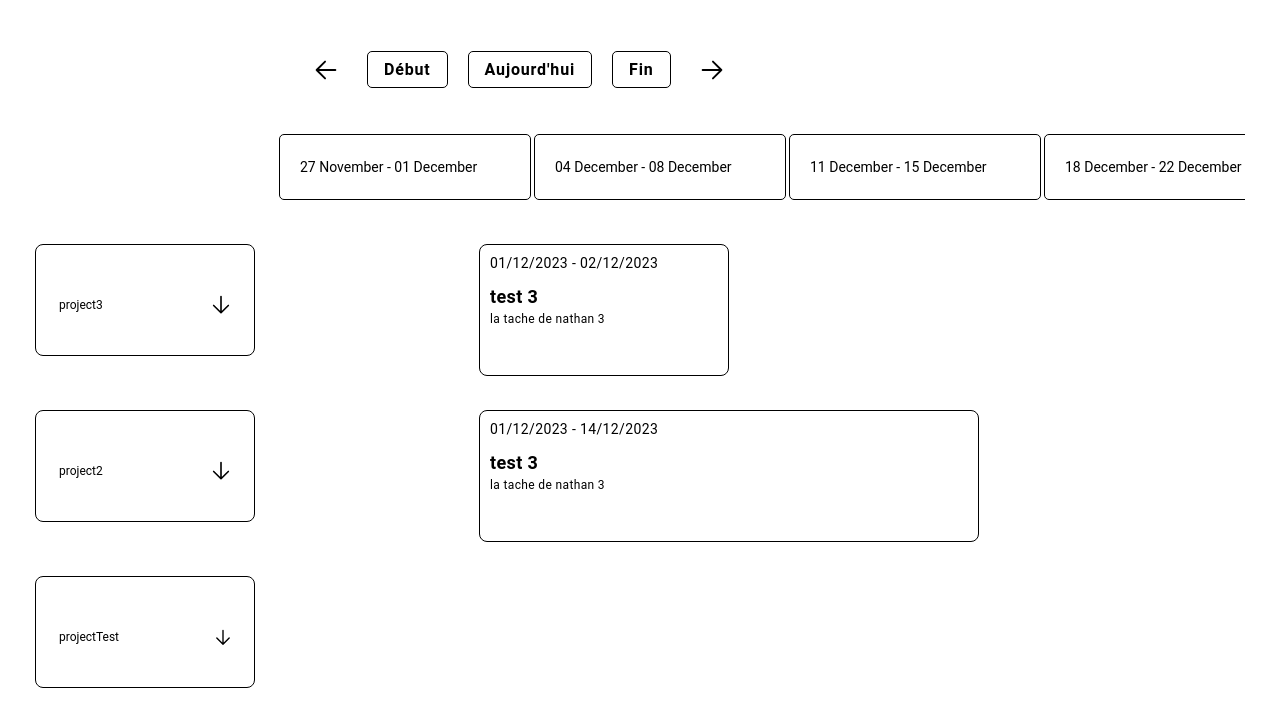
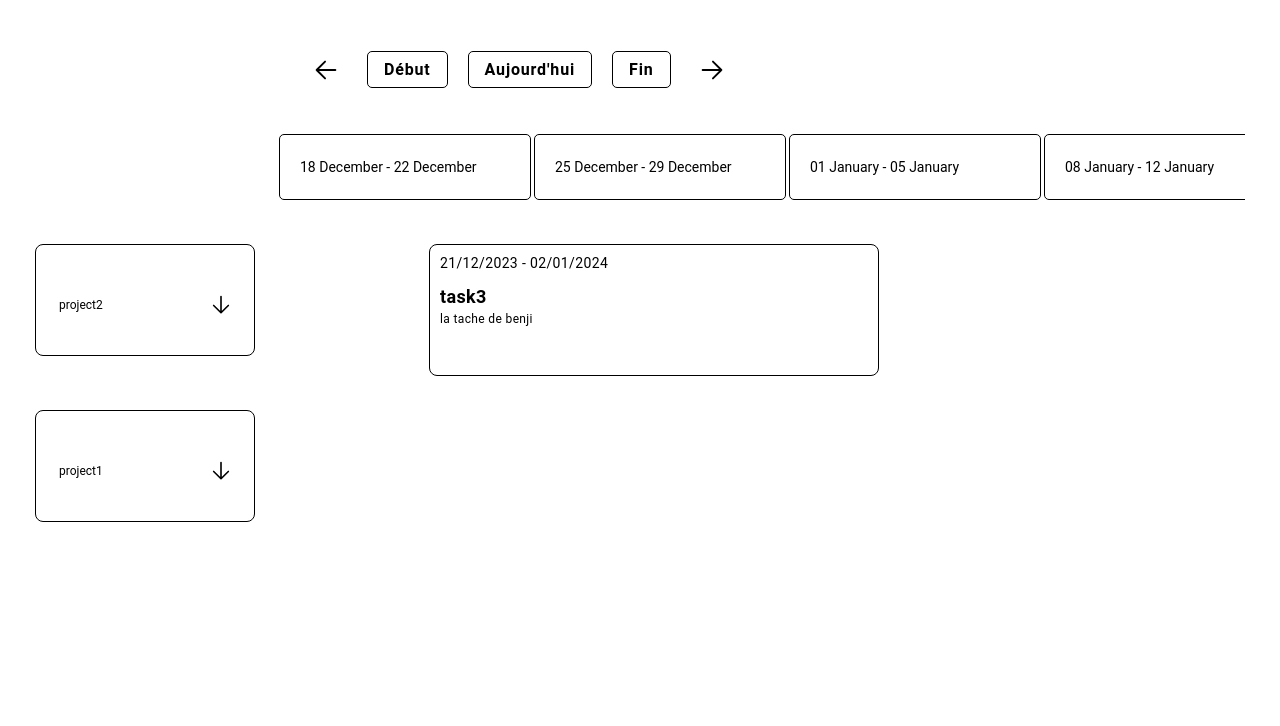
Before and after one commit to nathanszig/react-gantt, a React (Create React App) app: page / in a window 1280 px wide. Shown: the top 726 px of the page. Built offline with nearby package versions, Linux system fonts and the light colour scheme.

Commit message:
Add console log to fix trandformation of object GanttViewProject.jsx

```diff
--- a/src/components/GanttViewProject.jsx
+++ b/src/components/GanttViewProject.jsx
@@ -81,10 +81,14 @@ const GanttViewProject = ({ customize, data }) => {
     const projectsMap = [];
     users.forEach((user) =>
         user.tasks.forEach((task) => {
+          console.log('user', user.firstName)
+          console.log('project', task.project ? task.project.id : 'la tache a pas de projet')
+          console.log('task', task.id)
           const project = task.project;
           const projectId = project.id;
           const taskId = task.id;
           const projectIndex = projectsMap.findIndex((p) => p.id === projectId);
+          console.log('indexProjet ', projectIndex)
           task.user = excludeAttribute(user, "tasks");
           if (projectIndex === -1) {
             projectsMap.push({
@@ -94,14 +98,23 @@ const GanttViewProject = ({ customize, data }) => {
               users: [excludeAttribute(user, "tasks")]
             });
           } else {
-            const taskIndex = projectsMap[0].tasks.findIndex((t) => t.id === taskId);
+            const taskIndex = projectsMap[projectIndex].tasks.findIndex((t) => t.id === taskId);
+            console.log('taskIndex ', taskIndex)
             if (taskIndex === -1) {
+              console.log('-----------------')
+              console.log(projectsMap)
+              console.log('push task into existing project')
+              console.log('user ', user.firstName)
+              console.log('task ', task.id)
+              console.log('projectIndex ', projectIndex)
+              console.log(projectsMap)
               projectsMap[projectIndex].tasks.push();
               projectsMap[projectIndex].users.push(excludeAttribute(user, "tasks"));
             }
           }
         })
     );
+    console.log('projects', projectsMap)
     return sortByChronologicalOrder(projectsMap);
   }, [users]);
 
--- a/src/constants/ganttUtils.js
+++ b/src/constants/ganttUtils.js
@@ -63,59 +63,67 @@ export const fakeData = {
     "users": [
         {
             "id": 1,
+            "firstName" : "Benjamin",
+            "lastName": "Burstein",
+            "urlAvatar": "",
+            "tasks" : [
+                {
+                    "id": 1,
+                    "project": {
+                        "name": "project1",
+                        "id": 1
+                    },
+                    "name": "task3",
+                    "start": "12/25/2024",
+                    "end": "12/29/2024",
+                    "description": "la tache de benji",
+                    "taskImgUrl": "",
+                },
+                {
+                    "id": 1,
+                    "project": {
+                        "name": "project2",
+                        "id": 2
+                    },
+                    "name": "task3",
+                    "start": "12/21/2023",
+                    "end": "01/02/2024",
+                    "description": "la tache de benji",
+                    "taskImgUrl": "",
+                },
+            ]
+        },
+        {
+            "id": 2,
             "firstName" : "Nathan",
             "lastName": "szigeti",
             "urlAvatar": "",
             "tasks" : [
                 {
-                    "id": "MXP-1",
+                    "id": 2,
                     "project": {
-                        "name": "projectTest",
+                        "name": "project1",
                         "id": 1
                     },
-                    "name": "test",
-                    "start": "12/01/2024",
-                    "end": "01/05/2025",
-                    "description": "la tache de nathan",
+                    "name": "task1",
+                    "start": "07/21/2024",
+                    "end": "12/27/2024",
+                    "description": "la mission de nathan",
                     "taskImgUrl": "",
                 },
                 {
-                  "id": "MXP-2",
-                  "project": {
-                      "name": "projectTest",
-                      "id": 1
-                  },
-                  "name": "test 2",
-                  "start": "01/15/2024",
-                  "end": "03/02/2024",
-                  "description": "la tache de nathan 2",
-                  "taskImgUrl": "",
-                },
-                {
-                  "id": "MXP-3",
+                  "id": 2,
                   "project": {
                       "name": "project2",
                       "id": 2
                   },
-                  "name": "test 3",
-                  "start": "12/01/2023",
-                  "end": "12/14/2023",
-                  "description": "la tache de nathan 3",
+                  "name": "task2",
+                  "start": "12/29/2023",
+                  "end": "05/15/2024",
+                  "description": "la deuxième mission de nathan",
                   "taskImgUrl": "",
                 },
-                {
-                    "id": "MXP-4",
-                    "project": {
-                        "name": "project3",
-                        "id": 3
-                    },
-                    "name": "test 3",
-                    "start": "12/01/2023",
-                    "end": "12/02/2023",
-                    "description": "la tache de nathan 3",
-                    "taskImgUrl": "",
-                }
             ]
-        }
+        },
     ]
 }
```
